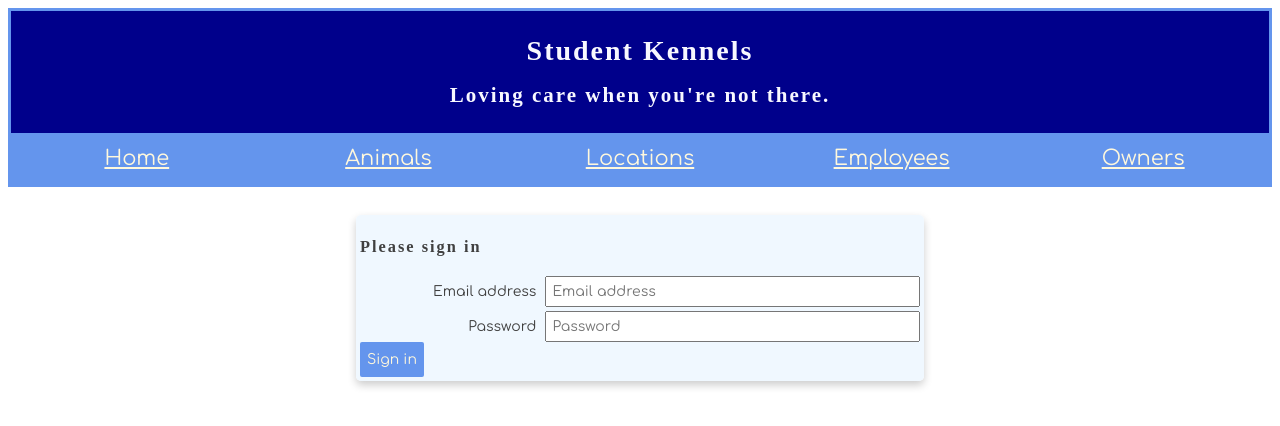
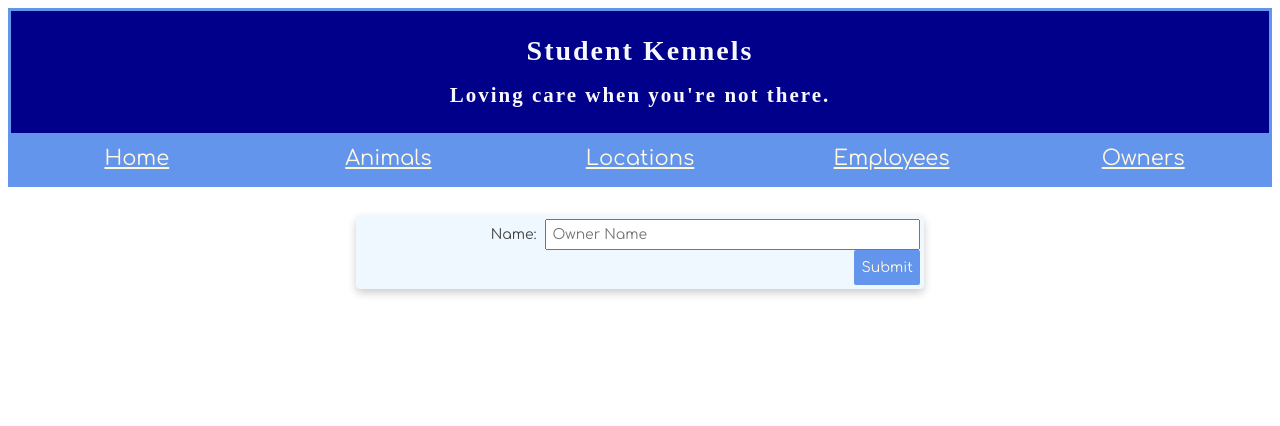
Before and after one commit to Swoffm/reactAnimalApp, a React (Create React App) app: page /owner/new in a window 1280 px wide. Before the commit this address led to /login. Shown: the top 426 px of the page. Built offline with nearby package versions, Linux system fonts and the light colour scheme; a web font is replaced by a local one.

Commit message:
users can now create a new owners

```diff
--- a/src/components/ApplicationViews.js
+++ b/src/components/ApplicationViews.js
@@ -14,6 +14,7 @@ import LocationFormEdit from "./locations/LocationsFormEdit"
 import LocationForm from "./locations/LocationForm"
 import EmployeeForm from "./EmployeeCard/EmployeeForm"
 import EmployeeEditForm from "./EmployeeCard/EmployeeEditForm"
+import OwnerForm from "./owner/OwnerForm"
 
 const ApplicationViews = () => {
     // Check if credentials are in session storage returns true/false
@@ -43,7 +44,7 @@ const ApplicationViews = () => {
                 }
             }} />
             <Route
-                path="/owner"
+               exact path="/owner"
                 render={props => {
                     if (isAuthenticated()) {
                         return <OwnerList {...props} />
@@ -127,6 +128,9 @@ const ApplicationViews = () => {
             <Route path="/animals/new" render={(props) => {
                 return <AnimalForm {...props} />
             }} />
+            <Route path="/owner/new" render={(props) => {
+                return <OwnerForm {...props} />
+            }} />
             <Route path="/locations/new" render={(props) => {
                 return <LocationForm {...props} />
             }} />
--- /dev/null
+++ b/src/components/owner/OwnerForm.js
@@ -0,0 +1,39 @@
+
+import { useState} from 'react';
+import OwnerManager from "../../directory/ownerManager"
+import './OwnerForm.css';
+import OwnerFormDOM from "./OwnerFormDOM"
+
+
+const OwnerForm = (props) => {
+
+    const [owner, setOwner] = useState({ name: "",  pet: "Pit Bull"});
+  const [isLoading, setIsLoading] = useState(false);
+
+  const handleFieldChange = evt => {
+    const stateToChange = { ...owner };
+    stateToChange[evt.target.id] = evt.target.value;
+    setOwner(stateToChange);
+  };
+
+  /*  Local method for validation, set loadingStatus, create owner      object, invoke the ownerManager post method, and redirect to the full owner list
+  */
+  const constructNewowner = evt => {
+    evt.preventDefault();
+    if (owner.name === "") {
+      window.alert("Please input an owner name and breed");
+    } else {
+      setIsLoading(true);
+      // Create the owner and redirect user to owner list
+      OwnerManager.post(owner)
+        .then(() => props.history.push("/owner"));
+    }
+  };
+
+
+    return(OwnerFormDOM(handleFieldChange, constructNewowner, {...props}))
+
+
+}
+
+export default OwnerForm
--- /dev/null
+++ b/src/components/owner/OwnerFormDOM.js
@@ -0,0 +1,37 @@
+import React from 'react';
+
+
+
+const OwnerFormDOM = (handleFieldChange, constructNewowner, props) => {
+
+
+
+    return (<>
+        <form>
+            <fieldset>
+                <div className="formgrid">
+                    <input
+                        type="text"
+                        required
+                        onChange={handleFieldChange}
+                        id="name"
+                        placeholder="Owner Name"
+                    />
+                    <label htmlFor="name">Name: </label>
+
+
+
+                </div>
+                <div className="alignRight">
+                    <button
+                        type="button"
+                        disabled={props.isLoading}
+                        onClick={constructNewowner}
+                    >Submit</button>
+                </div>
+            </fieldset>
+        </form>
+    </>)
+}
+
+export default OwnerFormDOM
--- a/src/components/owner/OwnerList.js
+++ b/src/components/owner/OwnerList.js
@@ -2,7 +2,7 @@ import React, { useState, useEffect } from 'react';
 import Owner from "./Owner"
 import OwnerManager from "../../directory/ownerManager"
 
-const OwnerList = () => {
+const OwnerList = (props) => {
     const [owners, setOwner] = useState([])
 
     const getOwner = () => {
@@ -21,7 +21,13 @@ const OwnerList = () => {
 
     return (
         //Remeber Map returns an array with the adjusted values
-        <div className="container-cards">
+        <div className="container-cards"><section className="section-content">
+        <button type="button"
+            className="btn"
+            onClick={() => { props.history.push("/owner/new") }}>
+            Add Owner
+</button>
+    </section>
             {owners.map(element =>
                 <Owner key={element.id} owner={element} />
             )}
--- a/src/directory/ownerManager.js
+++ b/src/directory/ownerManager.js
@@ -6,5 +6,38 @@ export default {
   },
   getAll() {
     return fetch(`${remoteURL}/owner`).then(result => result.json())
+  },
+  post(newOwner) {
+    return fetch(`${remoteURL}/owner`, {
+      method: "POST",
+      headers: {
+        "Content-Type": "application/json"
+      },
+      body: JSON.stringify(newOwner)
+    }).then(data => data.json())
+  },
+  delete(id) {
+    return fetch(`${remoteURL}/owner/${id}`, {
+      method: "DELETE"
+    }).then(result => result.json())
+  },
+  update(editedOwner) {
+    return fetch(`${remoteURL}/owner/${editedOwner.id}`, {
+      method: "PUT",
+      headers: {
+        "Content-Type": "application/json"
+      },
+      body: JSON.stringify(editedOwner)
+    }).then(data => data.json());
+  },
+  // Add this method to the AnimalManager object
+  getRandomId() {
+    return fetch(`${remoteURL}/owner`)
+      .then(result => result.json())
+      .then(owner => {
+        const randomIndex = Math.floor(Math.random() * owner.length);
+        const randomOwner = owner[randomIndex];
+        return randomOwner.id;
+      });
   }
 }
```
Also changed, not shown: api/kennel.json (+16 -7 lines), src/components/owner/OwnerDetails.css (added), src/components/owner/OwnerDetails.js (added), src/components/owner/OwnerForm.css (added), src/components/owner/OwnerFormEdit.js (added).
